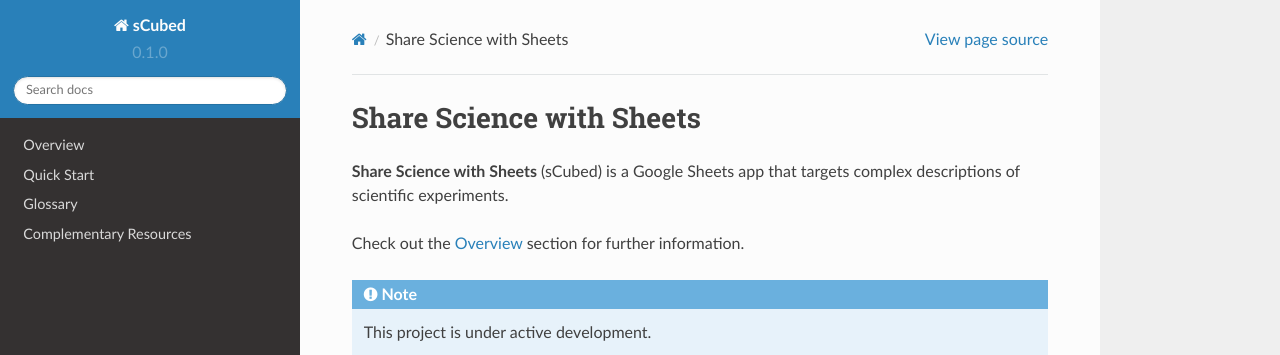
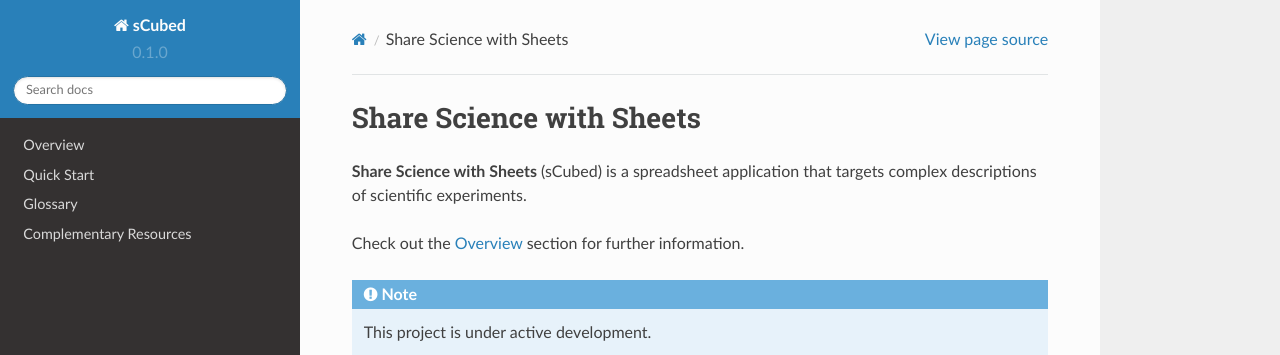
Before and after one commit to aemoore62/sCubed_docs, a Sphinx documentation site: the page built from docs/source/index.rst, in a window 1280 px wide. Shown: the top 355 px of the page. Built offline with Sphinx 7.4.7 and the Read the Docs theme 2.0.0, drawn with Linux system fonts in a browser that asks for light colours.

Commit message:
update text

```diff
--- a/docs/source/index.rst
+++ b/docs/source/index.rst
@@ -1,7 +1,7 @@
 Share Science with Sheets
 ===================================
 
-**Share Science with Sheets** (sCubed) is a Google Sheets app that targets
+**Share Science with Sheets** (sCubed) is a spreadsheet application that targets
 complex descriptions of scientific experiments.
 
 Check out the :doc:`overview` section for further information.
```
